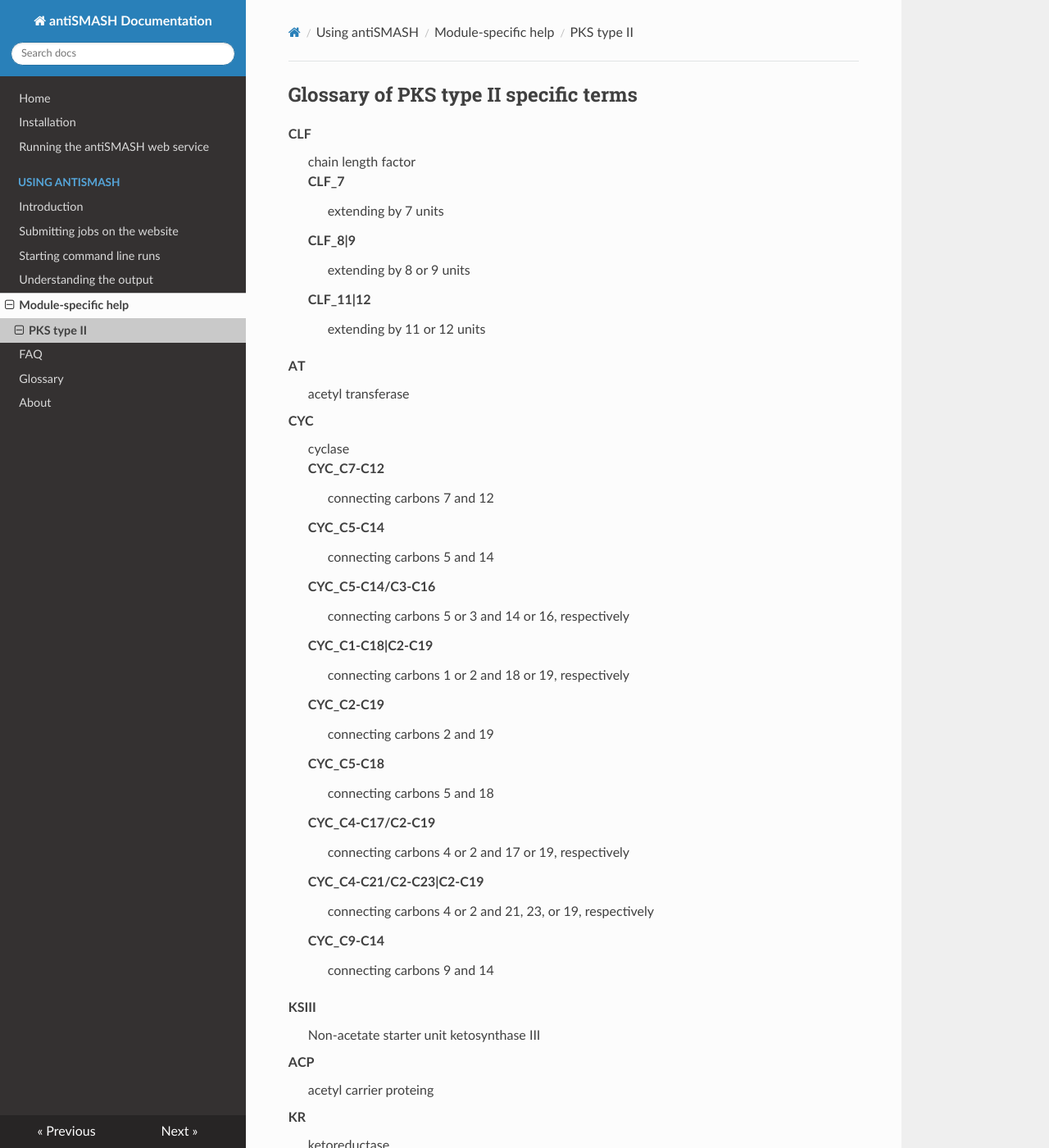
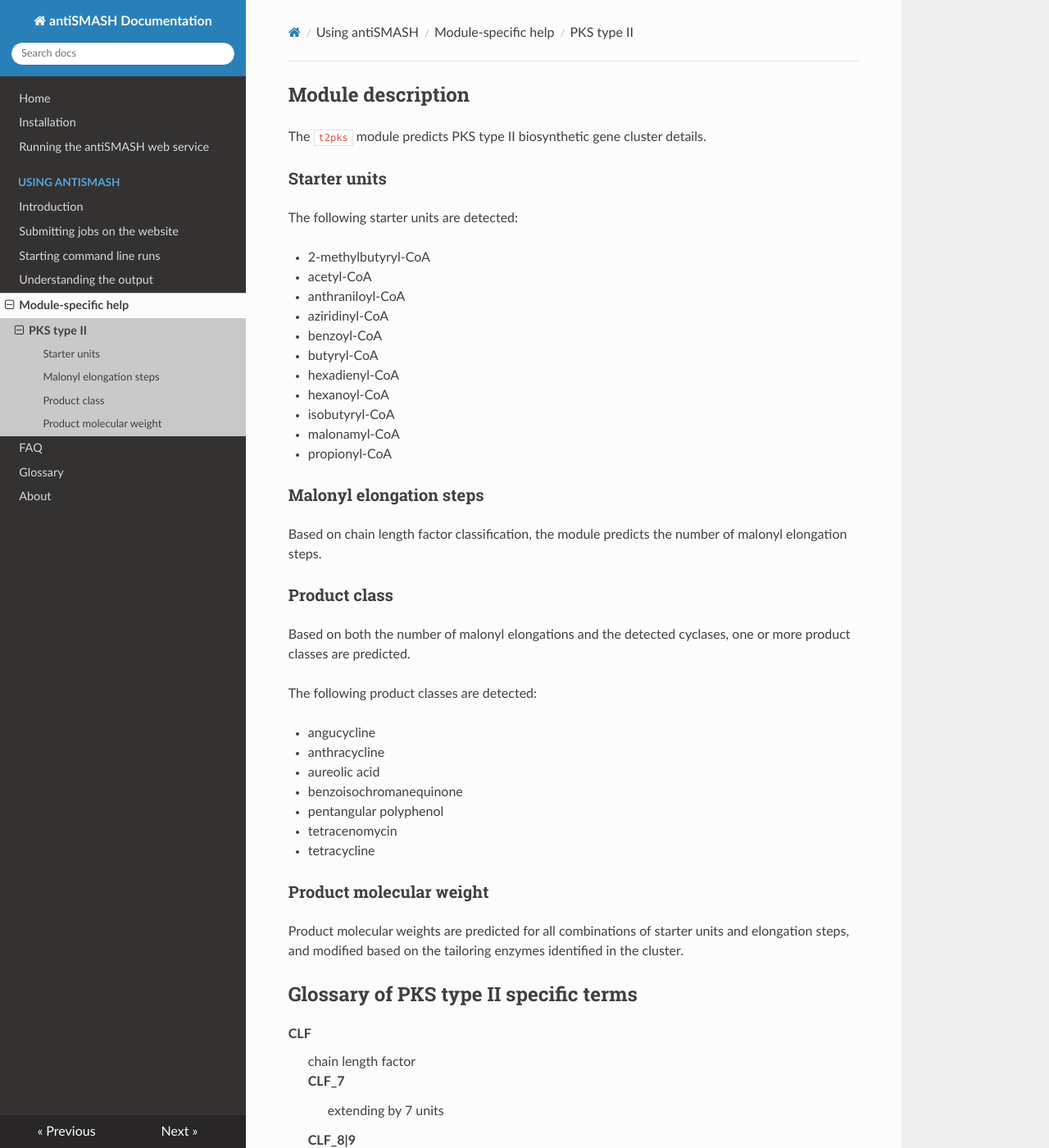
Before and after one commit to antismash/documentation, an MkDocs documentation site: the page built from docs/modules/t2pks.md, in a window 1280 px wide and 1400 px high. Shown: the whole window at 82% size. Built offline with MkDocs 1.6.1, drawn with Linux system fonts in a browser that asks for light colours; nearby versions of some CDN libraries.

Commit message:
modules/t2pks: Add some informations on predictions
Signed-off-by: Kai Blin <kblin@biosustain.dtu.dk>

```diff
--- a/docs/modules/t2pks.md
+++ b/docs/modules/t2pks.md
@@ -1,3 +1,52 @@
+## Module description
+
+The `t2pks` module predicts PKS type II biosynthetic gene cluster details.
+
+### Starter units
+
+The following starter units are detected:
+
+* 2-methylbutyryl-CoA
+* acetyl-CoA
+* anthraniloyl-CoA
+* aziridinyl-CoA
+* benzoyl-CoA
+* butyryl-CoA
+* hexadienyl-CoA
+* hexanoyl-CoA
+* isobutyryl-CoA
+* malonamyl-CoA
+* propionyl-CoA
+
+
+### Malonyl elongation steps
+
+Based on chain length factor classification, the module predicts the number of
+malonyl elongation steps.
+
+### Product class
+
+Based on both the number of malonyl elongations and the detected cyclases, one
+or more product classes are predicted.
+
+The following product classes are detected:
+
+* angucycline
+* anthracycline
+* aureolic acid
+* benzoisochromanequinone
+* pentangular polyphenol
+* tetracenomycin
+* tetracycline
+
+
+### Product molecular weight
+
+Product molecular weights are predicted for all combinations of starter units
+and elongation steps, and modified based on the tailoring enzymes identified in
+the cluster.
+
+
 ## Glossary of PKS type II specific terms
 
 <dl>
```
